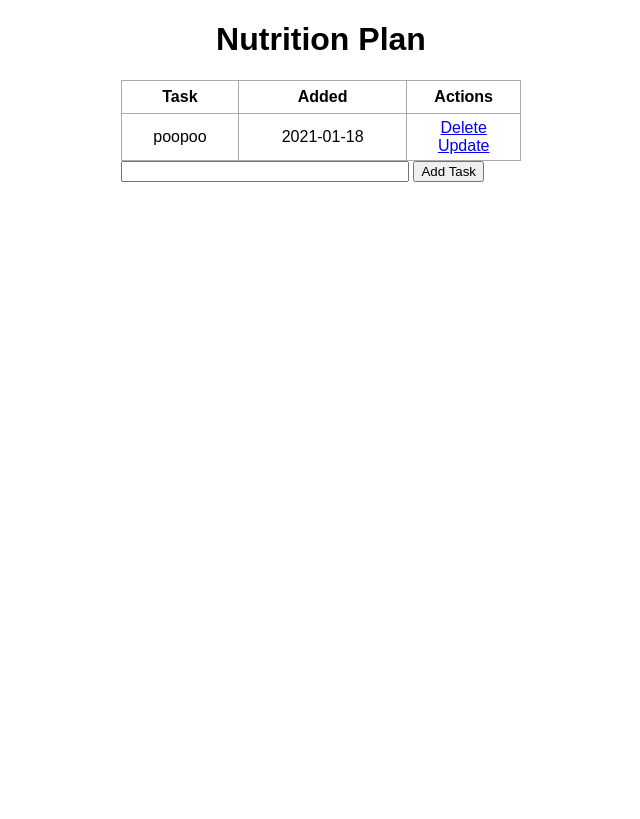
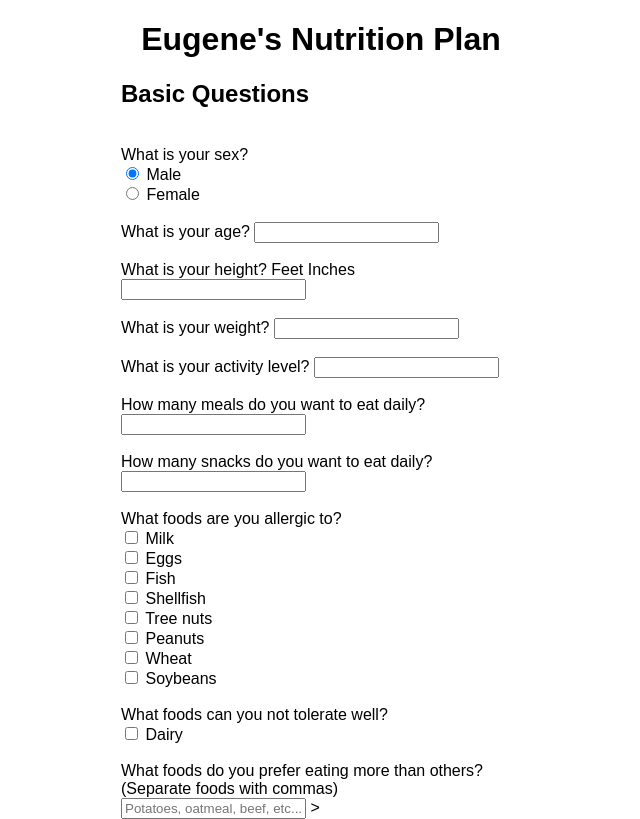
Before and after one commit to EugeneL97/Nutrition-Plan, a Flask app: page / in a window 1280 px wide. Shown: the whole page, without its empty margins (319-959 px from the left). Before the commit the page ends 182 px from the top, so only its background shows below. Run offline with Flask 2, Linux system fonts and the light colour scheme; data comes from the database, SQL or seed files in the repository.

Commit message:
Webpage fixed to represent Nutrition Plan

```diff
--- a/templates/index.html
+++ b/templates/index.html
@@ -6,33 +6,71 @@
 
 {% block body %}
 <div class="content">
-    <h1>Nutrition Plan</h1>
-    {% if tasks|length < 1 %} <!-- Can tasks be converted to something relevant for nutrition plan?-->
-    <h4>There are no tasks. Create one below!</h4>
-    {% else %}
-    <table>
-        <tr>
-            <th>Task</th>
-            <th>Added</th>
-            <th>Actions</th>
-        </tr>
-        {% for task in tasks %}
-            <tr>
-                <td>{{ task.content }}</td>
-                <td>{{ task.date_created.date() }}</td>
-                <td>
-                    <a href = "/delete/{{task.id}}">Delete</a>
-                    <br>
-                    <a href = "/update/{{task.id}}">Update</a>
-                </td>
-            </tr>
-        {% endfor %}
-    </table>
-    {% endif %}
+    <h1>Eugene's Nutrition Plan</h1>
+    <form action="/" method="POST">
+        <h2>Basic Questions</h2>
 
-    <form action="/" method="POST">
-        <input type = "text" name = "content" id = "content">
-        <input type= "submit" value= "Add Task">
+        <br><label for="age"> What is your sex? </label>
+        <br><input type = "radio" name = "sex" id = "male" value = "male" checked>
+            <label for="male">Male</label>
+        <br><input type = "radio" name = "sex" id = "female" value = "female">
+            <label for="male">Female</label>
+
+        <br><br><label for="age"> What is your age? </label> <!-- Age check in python since age affects the algorithm -->
+        <input type = "number" name = "age" id = "age">
+
+        <br><br><label for="height"> What is your height? Feet Inches </label> <!-- Height check again, dropdown or input boxes? -->
+        <input type = "text" name = "height" id = "height">
+
+        <br><br><label for="weight"> What is your weight? </label>
+        <input type = "number" name = "weight" id = "weight">
+
+        <br><br><label for="activity"> What is your activity level? </label> <!-- Four dropdown options similar to MyFitnessPal -->
+        <input type = "text" name = "activity" id = "activity">
+
+        <br><br><label for="meals"> How many meals do you want to eat daily? </label>
+        <input type = "number" name = "meals" id = "meals">
+
+        <br><br><label for="snacks"> How many snacks do you want to eat daily? </label>
+        <input type = "number" name = "snacks" id = "snacks">
+        <!-- Define meals and snacks as a certain percentage (meals > snacks in terms of percentage) of daily calories
+            For ex. Meals are on average 20% calories for one meal while snacks are 5-10% of calories for one snack -->
+
+        <br><br><label for="allergies"> What foods are you allergic to?</label>     <!-- https://www.fda.gov/food/food-labeling-nutrition/food-allergies  -->
+        <br><input type = "checkbox" name ="allergies" id = "milk" value = "milk">  <!-- Label foods with an allergy flag, if true, what allergy are they tied to? -->
+            <label for="milk">Milk</label>                                          <!-- If no option is selected, anyway to default an allergy variable to none? -->
+
+        <br><input type = "checkbox" name ="allergies" id = "eggs" value = "eggs">
+            <label for="eggs">Eggs</label>
+
+        <br><input type = "checkbox" name ="allergies" id = "fish" value = "fish">
+            <label for="fish">Fish</label>
+
+        <br><input type = "checkbox" name ="allergies" id = "shellfish" value = "shellfish">
+            <label for="shellfish">Shellfish</label>
+
+        <br><input type = "checkbox" name ="allergies" id = "treeNuts" value = "treeNuts">
+            <label for="treeNuts">Tree nuts</label>
+
+        <br><input type = "checkbox" name ="allergies" id = "peanuts" value = "peanuts">
+            <label for="peanuts">Peanuts</label>
+
+        <br><input type = "checkbox" name ="allergies" id = "wheat" value = "wheat">
+            <label for="wheat">Wheat</label>
+
+        <br><input type = "checkbox" name ="allergies" id = "soybeans" value = "soybeans">
+            <label for="soybeans">Soybeans</label> <!-- An "other" variable would likely help identify any other possible allergens in a future build -->
+
+        <br><br><label for="foodIntolerances"> What foods can you not tolerate well? </label>
+        <br><input type = "checkbox" name ="foodIntolerances" id = "dairy" value = "dairy">
+            <label for="dairy">Dairy</label> <!-- More to be added but this is a lower priority in the grand scheme. -->
+            <!-- to be continued... -->
+
+        <br><br><label for="foodPreferences"> What foods do you prefer eating more than others? (Separate foods with commas) </label>
+        <br><input type = "text" name = "foodPreferences" id = "foodPreferences" placeholder ="Potatoes, oatmeal, beef, etc...">
+        <!-- The idea is to use a comma as a delimiter and foods here take a higher priority into being put into the meal plan. This could be tweaked to be smarter, instead of requiring comma separation (user error) -->
+
+        <!-- Experimenting with diet preference, diet strictness, whether it's worth it moving forward -->>
     </form>
 </div>
 {% endblock %}
```
